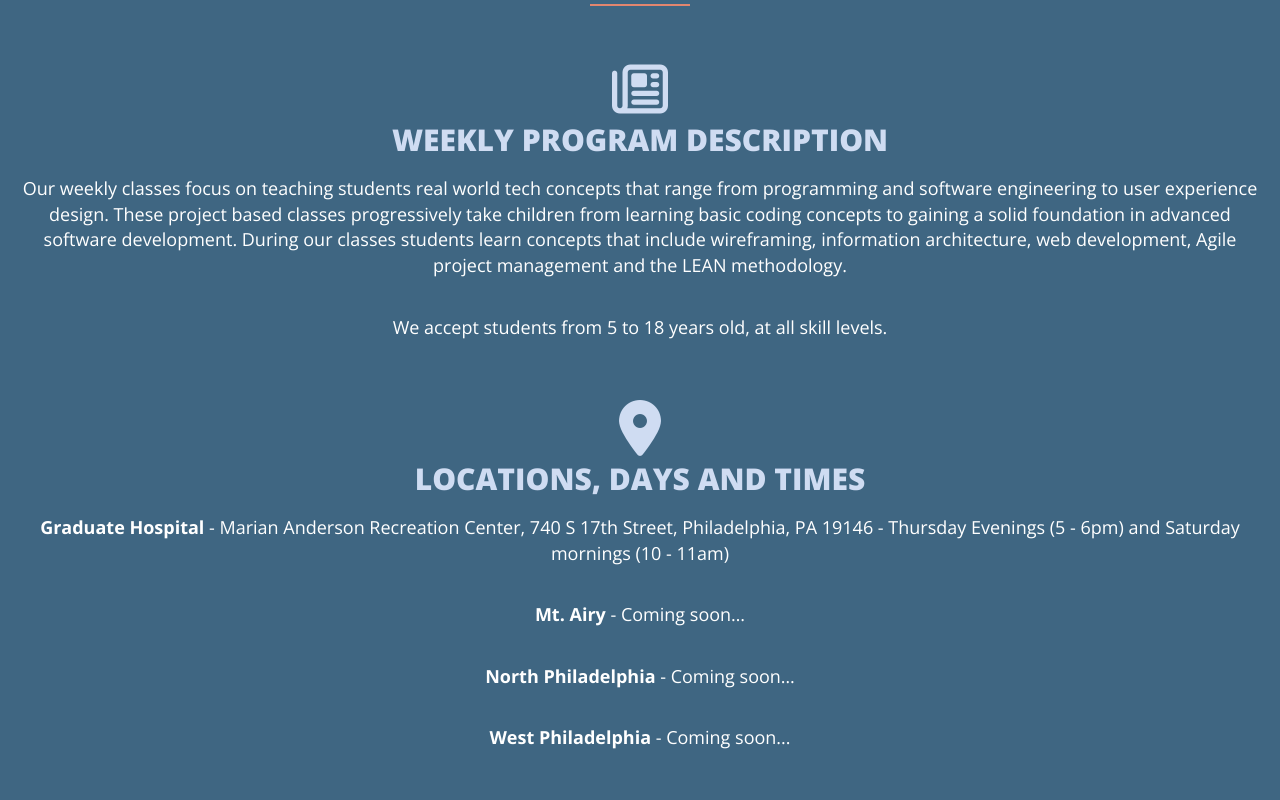
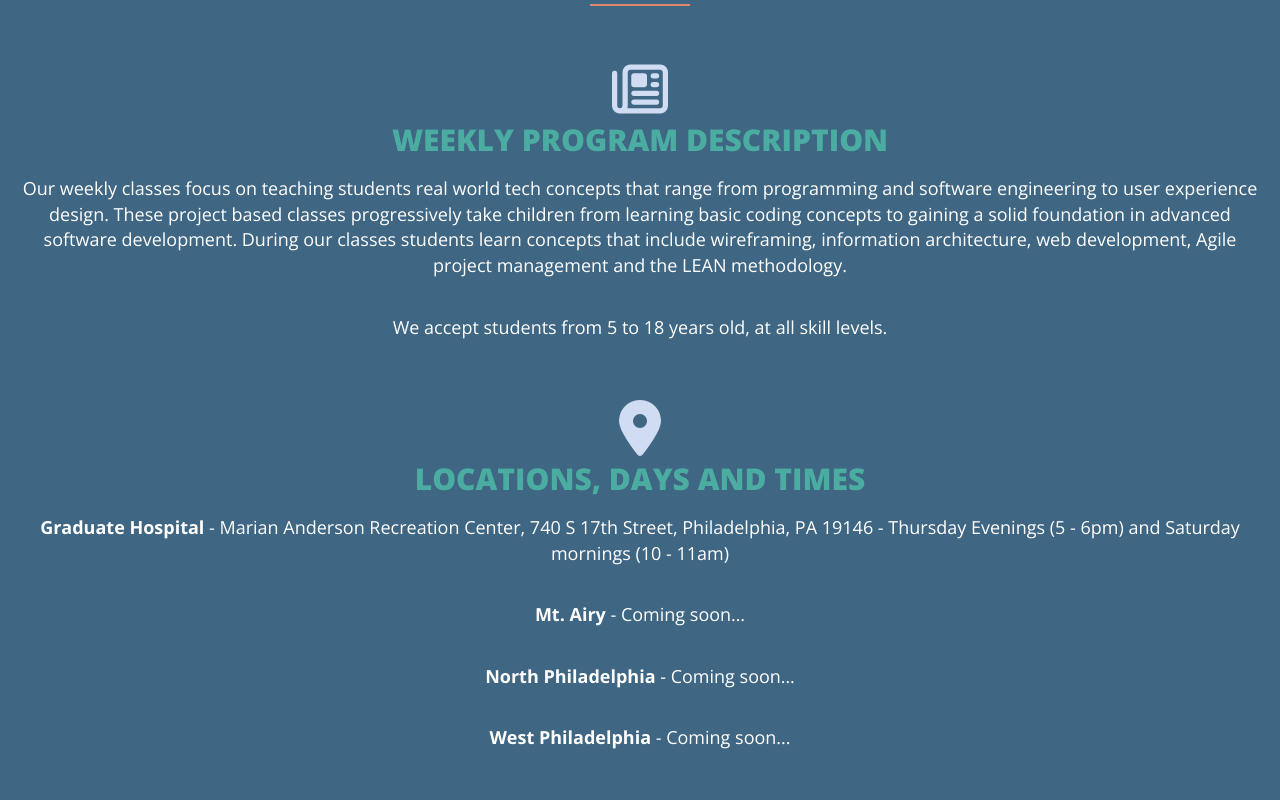
Before and after one commit to michnich/website, a plain HTML site: page index.html in a window 1280 px wide. Shown: the part 1200-2000 px from the top of the page. Drawn offline with nearby package versions, Linux system fonts and the light colour scheme.

Commit message:
changed sec-title-2 font color

```diff
--- a/css/a-stylesheet.css
+++ b/css/a-stylesheet.css
@@ -79,13 +79,12 @@ footer{
 
 }
 .sec-title-2{
-  color: #CFDCF2;
+  color: #4BADA2;
   font-weight: 800;
   font-size: 30px;
   text-transform: uppercase;
   padding: 0 0 0 0;
   margin: 0 0 0 0;
-
 }
 .sec-title-2-dark{
   color: #3d3d3d;
```
